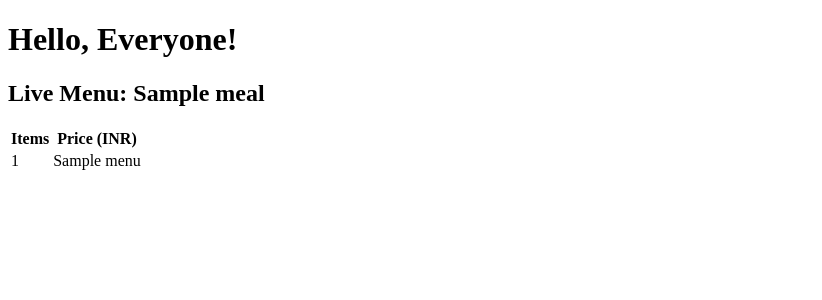
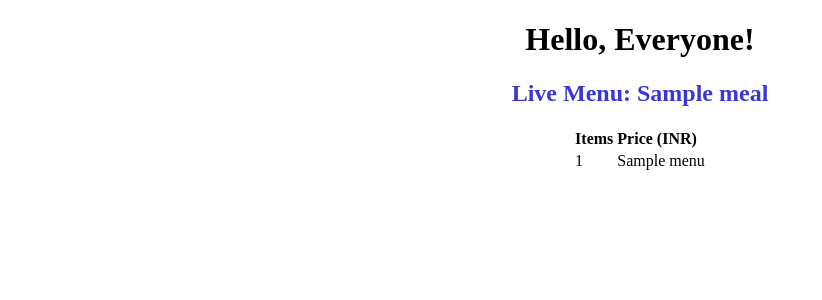
Before and after one commit to kumarkeshav/onscreenmenu, a Flask app: template templates/display.html in a window 1280 px wide. Shown: the top 300 px of the page, without its empty margins (0-822 px from the left). Run offline with Flask 2, Linux system fonts and the light colour scheme; the template is opened without the code that fills it: most values are stand-ins (such as "Sample title", 1, 10 or a date in 2020).

Commit message:
changed alignment

```diff
--- a/templates/display.html
+++ b/templates/display.html
@@ -1,15 +1,15 @@
 {% extends "layout.html" %}
 
 {% block body %}
-    <h1>
+    <h1 style="color:black;text-align:center">
         Hello, Everyone!
     </h1>
-    <h2>
+    <h2 style="color:rgb(57, 55, 214);text-align:center">
         Live Menu: {{ meal }}
     </h2>
 
-    <table>
-        <tr>
+    <table align="center">
+        <tr style="text-align: left;">
             <th>Items</th>
             <th>Price (INR)</th>
         </tr>
--- a/templates/layout.html
+++ b/templates/layout.html
@@ -3,9 +3,12 @@
 <html lang="en">
     <head>
         <meta name="viewport" content="initial-scale=1, width=device-width">
-        <title>Live Menu</title>
+        <title>
+            Live Menu
+        </title>
     </head>
     <body>
+        <h1 style="color:blue;text-align:center"></h1>
         {% block body %} {% endblock %}
     </body>
 </html>
```
